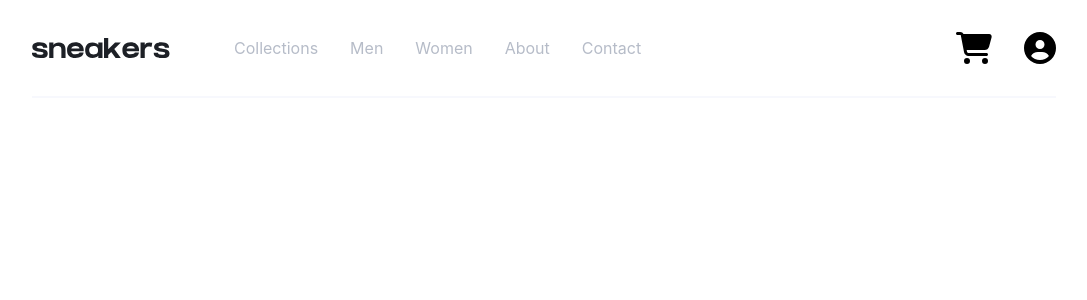
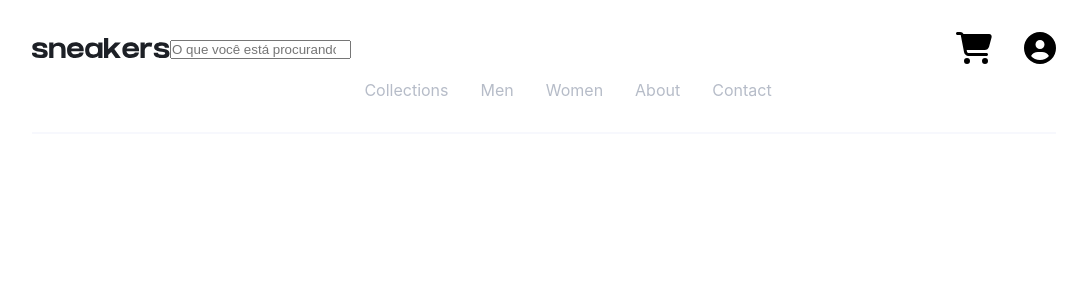
Before and after one commit to fumigari/ecommerce-product-page, a React (Create React App) app: page / in a window 1280 px wide. Shown: the top 300 px of the page, without its empty margins (96-1183 px from the left). Built offline with nearby package versions, Linux system fonts and the light colour scheme.

Commit message:
refactor: changes Header component structure

```diff
--- a/src/components/header/index.module.css
+++ b/src/components/header/index.css
@@ -1,5 +1,6 @@
-.appHeader {
+.header {
   display: flex;
+  flex-direction: column;
   font-size: 1rem;
   justify-content: space-around;
   width: 100%;
@@ -8,3 +9,10 @@
   padding: 2rem 0;
   border-bottom: 2px solid var(--light-grayish-blue);
 }
+
+.header__search {
+  display: flex;
+  width: 100%;
+  justify-content: space-around;
+  align-items: center;
+}
--- a/src/components/header/index.tsx
+++ b/src/components/header/index.tsx
@@ -1,15 +1,19 @@
 import React from "react";
-import styles from "./index.module.css";
+import "./index.css";
 import MenuItems from './components/menu-items';
 import Logo from "./components/logo";
 import Cart from "./components/cart";
+import SearchBar from "./components/search-bar";
 
 const Header: React.FC = () => {
   return (
-    <header className={styles.appHeader}>
-      <Logo />
+    <header className="header">
+      <div className="header__search">
+        <Logo />
+        <SearchBar />
+        <Cart />
+      </div>
       <MenuItems />
-      <Cart />
     </header>
   );
 };
```
